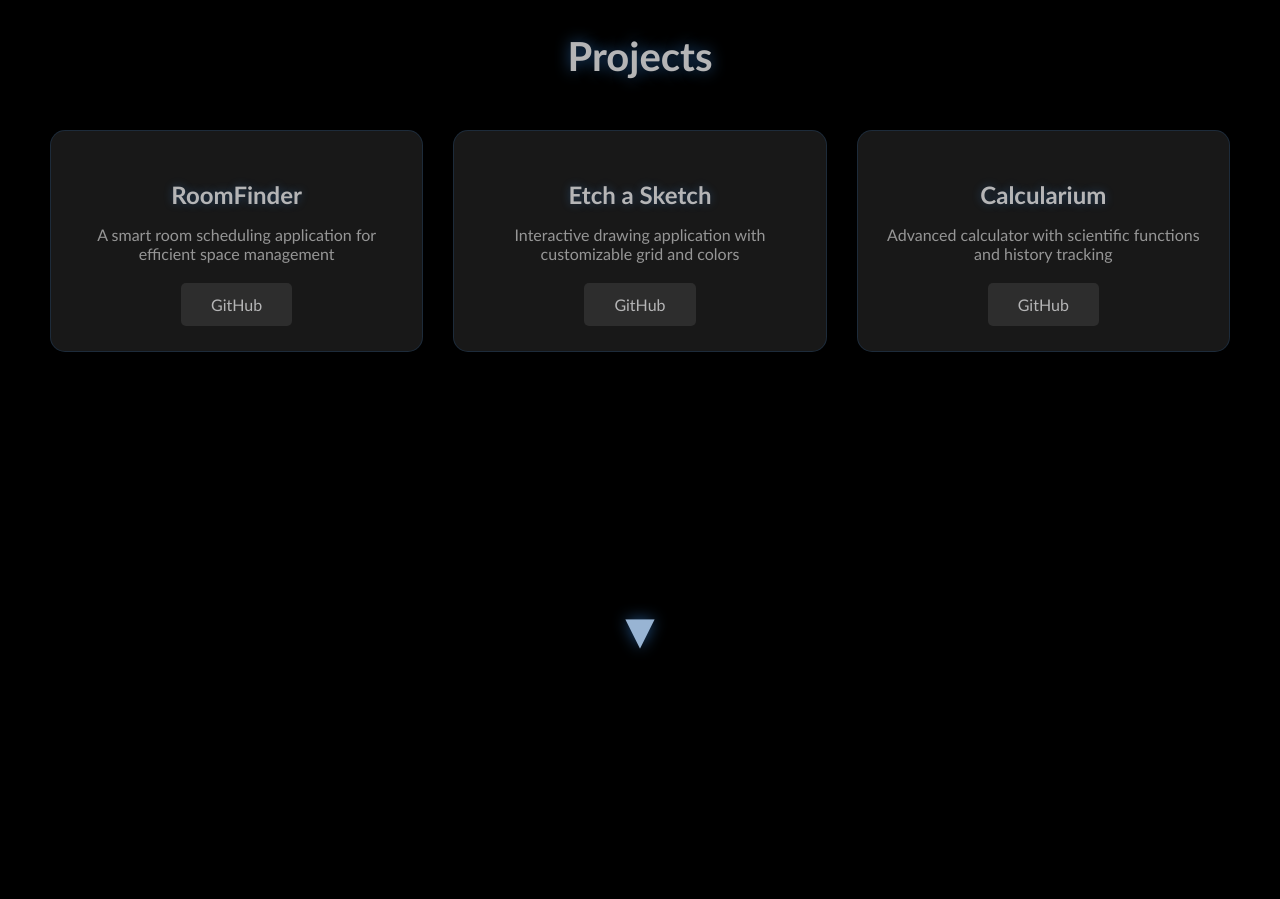
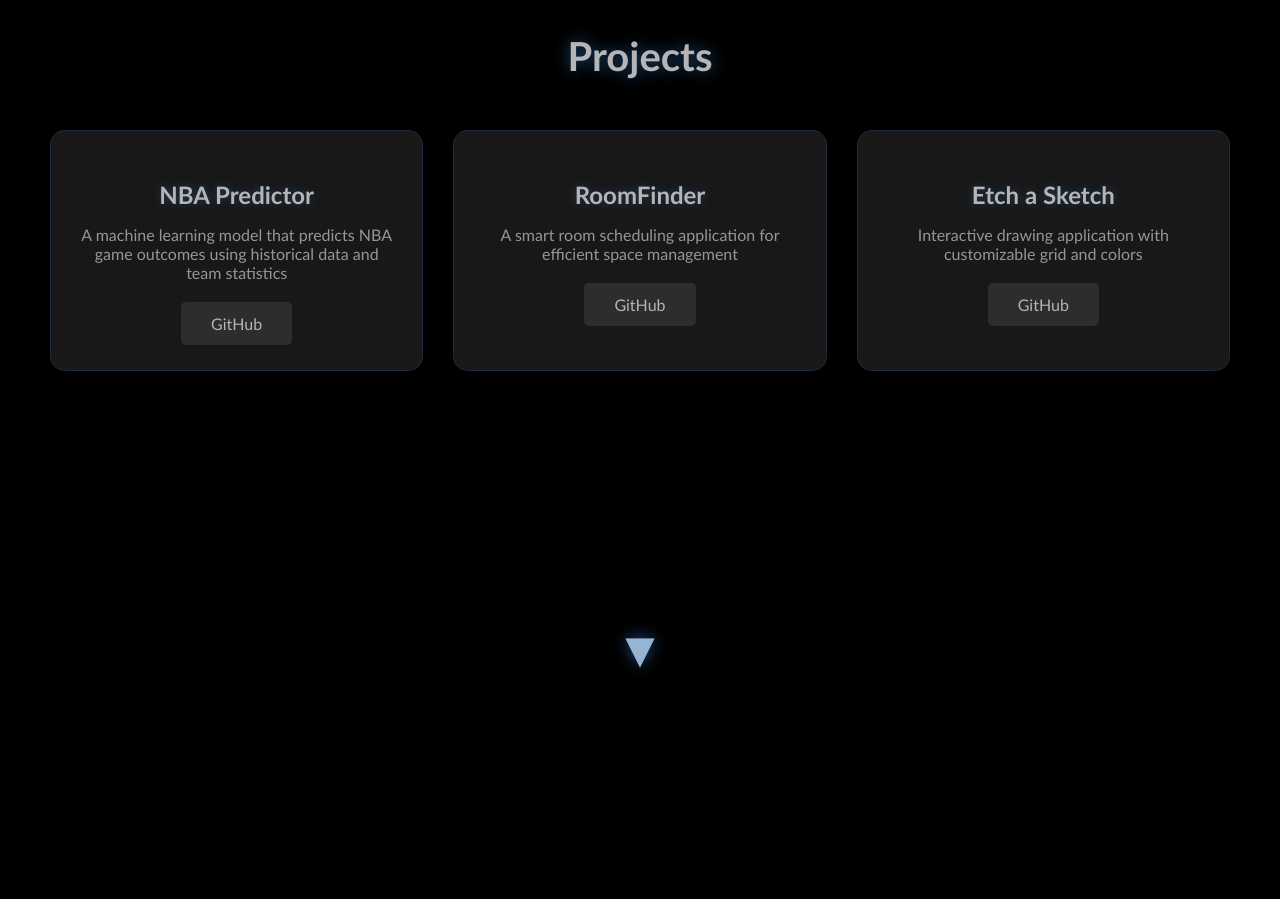
Before and after one commit to hashimxkhan/portfolio, a plain HTML site: page index.html in a window 1280 px wide. Shown: the part 2400-3299 px from the top of the page. Drawn offline with Linux system fonts and the light colour scheme.

Commit message:
added nba predictor project

```diff
--- a/index.html
+++ b/index.html
@@ -77,6 +77,13 @@
     <h2>Projects</h2>
     <div class="projects-container">
       <div class="project-card">
+        <h3>NBA Predictor</h3>
+        <p>A machine learning model that predicts NBA game outcomes using historical data and team statistics</p>
+        <div class="project-links">
+          <a href="https://github.com/hashimxkhan/nbaPredictor" target="_blank" class="github-link">GitHub</a>
+        </div>
+      </div>
+      <div class="project-card">
         <h3>RoomFinder</h3>
         <p>A smart room scheduling application for efficient space management</p>
         <div class="project-links">
@@ -88,13 +95,6 @@
         <p>Interactive drawing application with customizable grid and colors</p>
         <div class="project-links">
           <a href="https://github.com/hashimxkhan/etch-a-sketch" target="_blank" class="github-link">GitHub</a>
-        </div>
-      </div>
-      <div class="project-card">
-        <h3>Calcularium</h3>
-        <p>Advanced calculator with scientific functions and history tracking</p>
-        <div class="project-links">
-          <a href="https://github.com/hashimxkhan/calcularium" target="_blank" class="github-link">GitHub</a>
         </div>
       </div>
     </div>
```
